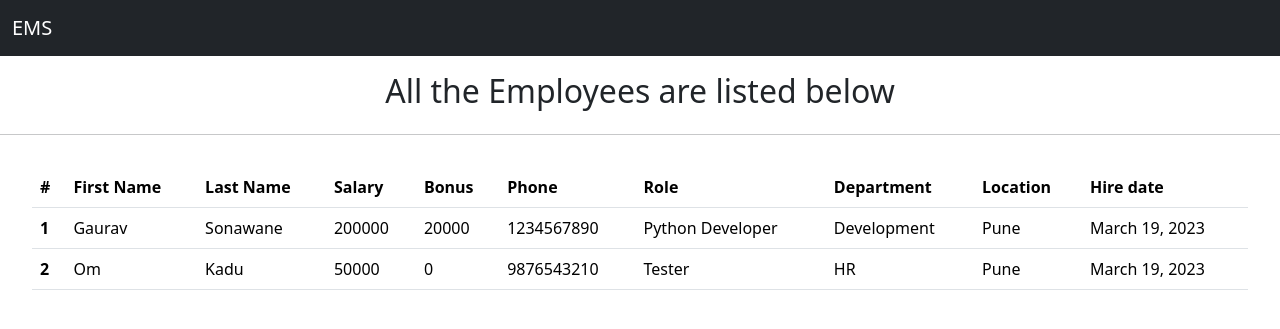
After one commit to gauravvsonawane/Django_Employee_Management_System, a Django app: page /all_emp in a window 1280 px wide. The commit adds this page. Shown: the top 329 px of the page. Run offline with Django 4.2, Linux system fonts and the light colour scheme; data comes from the database, SQL or seed files in the repository.

Commit message:
add page view all employees

```diff
--- a/emp_management_proj/emp_app/models.py
+++ b/emp_management_proj/emp_app/models.py
@@ -6,17 +6,26 @@ class Department(models.Model):
     name = models.CharField(max_length=100, null=False)
     location = models.CharField(max_length=100)
 
+    def __str__(self):
+        return self.name
+
 
 class Role(models.Model):
     name = models.CharField(max_length=100, null=False)
+
+    def __str__(self):
+        return self.name
 
 
 class Employee(models.Model):
     first_name = models.CharField(max_length=100, null=False)
     last_name = models.CharField(max_length=100)
-    dept = models.CharField(max_length=100)
-    salary = models.ForeignKey(Department, on_delete=models.CASCADE)
+    dept = models.ForeignKey(Department, on_delete=models.CASCADE)
+    salary = models.CharField(max_length=100)
     bonus = models.IntegerField(default=0)
     role = models.ForeignKey(Role, on_delete=models.CASCADE)
     phone = models.IntegerField(default=0)
     hire_date = models.DateField()
+
+    def __str__(self):
+        return f'{self.first_name} {self.last_name} {self.phone}'
--- /dev/null
+++ b/emp_management_proj/emp_app/static/view_all_emps.css
@@ -0,0 +1,10 @@
+.center {
+    display:flex;
+    justify-content:center;
+    margin-top:1rem;
+}
+.table_cont {
+    display:flex;
+    justify-content:center;
+    margin:2rem;
+}
--- /dev/null
+++ b/emp_management_proj/emp_app/templates/view_all_emp.html
@@ -0,0 +1,62 @@
+{% load static %}
+<!DOCTYPE html>
+<html lang="en">
+<head>
+    <meta charset="UTF-8">
+    <title>All Employees</title>
+    <link href="https://cdn.jsdelivr.net/npm/bootstrap@5.3.0-alpha1/dist/css/bootstrap.min.css" rel="stylesheet"
+          integrity="sha384-GLhlTQ8iRABdZLl6O3oVMWSktQOp6b7In1Zl3/Jr59b6EGGoI1aFkw7cmDA6j6gD" crossorigin="anonymous">
+    <link rel="stylesheet" href="{%static 'view_all_emps.css'%}">
+</head>
+<body>
+<header>
+    <nav class="navbar navbar-expand-lg bg-dark" data-bs-theme="dark">
+        <div class="container-fluid">
+            <a class="navbar-brand" href="/">EMS</a>
+        </div>
+    </nav>
+</header>
+<div class="center">
+    <h2>All the Employees are listed below</h2>
+</div>
+
+    <hr>
+    <div class="table_cont">
+        <table class="table">
+            <thead>
+            <tr>
+                <th scope="col">#</th>
+                <th scope="col">First Name</th>
+                <th scope="col">Last Name</th>
+                <th scope="col">Salary</th>
+                <th scope="col">Bonus</th>
+                <th scope="col">Phone</th>
+                <th scope="col">Role</th>
+                <th scope="col">Department</th>
+                <th scope="col">Location</th>
+                <th scope="col">Hire date</th>
+            </tr>
+            </thead>
+            {% for emp in emps %}
+            <tbody>
+            <tr>
+                <th scope="row">{{emp.id}}</th>
+                <td>{{emp.first_name}}</td>
+                <td>{{emp.last_name}}</td>
+                <td>{{emp.salary}}</td>
+                <td>{{emp.bonus}}</td>
+                <td>{{emp.phone}}</td>
+                <td>{{emp.role.name}}</td>
+                <td>{{emp.dept.name}}</td>
+                <td>{{emp.dept.location}}</td>
+                <td>{{emp.hire_date}}</td>
+            </tr>
+            </tbody>
+            {% endfor %}
+        </table>
+    </div>
+<script src="https://cdn.jsdelivr.net/npm/bootstrap@5.3.0-alpha1/dist/js/bootstrap.bundle.min.js"
+        integrity="sha384-w76AqPfDkMBDXo30jS1Sgez6pr3x5MlQ1ZAGC+nuZB+EYdgRZgiwxhTBTkF7CXvN"
+        crossorigin="anonymous"></script>
+</body>
+</html>
--- a/emp_management_proj/emp_app/urls.py
+++ b/emp_management_proj/emp_app/urls.py
@@ -2,5 +2,9 @@ from django.urls import path
 from . import views
 
 urlpatterns = [
-    path('', views.index, name='index')
+    path('', views.index, name='index'),
+    path('all_emp', views.all_emp, name='all_emp'),
+    path('add_emp', views.add_emp, name='add_emp'),
+    path('remove_emp', views.remove_emp, name='remove_emp'),
+    path('filter_emp', views.filter_emp, name='filter_emp')
 ]
--- a/emp_management_proj/emp_app/views.py
+++ b/emp_management_proj/emp_app/views.py
@@ -1,6 +1,28 @@
 from django.shortcuts import render
+from .models import Employee, Role, Department
 
 
 # Create your views here.
 def index(request):
     return render(request, 'index.html')
+
+
+def all_emp(request):
+    emps = Employee.objects.all()
+    context = {
+        'emps': emps
+    }
+    return render(request, 'view_all_emp.html', context)
+
+
+def add_emp(request):
+
+    return render(request, 'add_emp.html')
+
+
+def remove_emp(request):
+    return render(request, 'remove_emp.html')
+
+
+def filter_emp(request):
+    return render(request, 'filter_emp.html')
```
Also changed, not shown: emp_management_proj/emp_app/static/index.css (added, +25 -0 lines), emp_management_proj/emp_app/templates/add_emp.html (added, +10 -0 lines), emp_management_proj/emp_app/templates/filter_emp.html (added, +10 -0 lines), emp_management_proj/emp_app/templates/index.html (+47 -5 lines), emp_management_proj/emp_app/templates/remove_emp.html (added, +10 -0 lines), emp_management_proj/db.sqlite3, emp_management_proj/emp_app/migrations/0002_alter_employee_dept_alter_employee_salary.py (added), emp_management_proj/emp_app/static/images/office.jpg (added).
